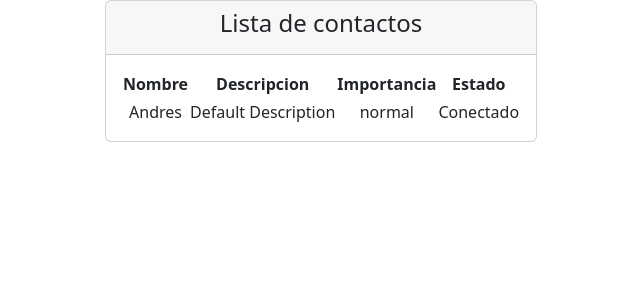
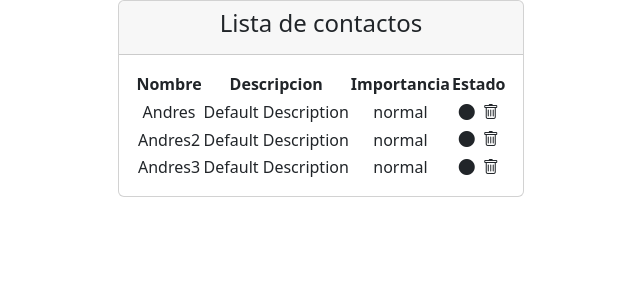
Before and after one commit to aramirezaliste/Ejercicio-React-7-8-9-OB, a React (Create React App) app: page / in a window 1280 px wide. Shown: the top 300 px of the page, without its empty margins (319-959 px from the left). Built offline with nearby package versions, Linux system fonts and the light colour scheme.

Commit message:
Modificando el estado de una tarea de incompleta a completa

```diff
--- a/src/components/contact_list.jsx
+++ b/src/components/contact_list.jsx
@@ -6,10 +6,12 @@ import { ContactComponent } from './pure/contact';
 export const ContactList = (props) => {
 
     //Contacto de prueba
-    const contactDefault = new Contacto("Andres", "Default Description", true, LEVELS.NORMAL);
+    const contactDefault = new Contacto("Andres", "Default Description", false, LEVELS.NORMAL);
+    const contactDefault1 = new Contacto("Andres2", "Default Description", false, LEVELS.NORMAL);
+    const contactDefault2 = new Contacto("Andres3", "Default Description", false, LEVELS.NORMAL);
 
     //Estado inicial componente
-    const [contacts, setContactos] = useState(contactDefault)
+    const [contacts, setContactos] = useState([contactDefault, contactDefault1, contactDefault2])
 
     //Ciclo de vida del componente
     useEffect(() => {
@@ -22,6 +24,14 @@ export const ContactList = (props) => {
         //Tendra efecto al cambiar contactos
     }, [contacts])
 
+    //Funcion que cambia el estado con un evento
+    function cambiarCompletado(contacto) {
+        console.log("Tarea completa")
+        const index = contacts.indexOf(contacto)
+        const tempContacts = [...contacts]
+        tempContacts[index].estado = !tempContacts[index].estado
+        setContactos(tempContacts)
+    }
 
     return (
         <div>
@@ -41,7 +51,15 @@ export const ContactList = (props) => {
                                 </tr>
                             </thead>
                             <tbody>
-                                <ContactComponent contacto={contacts} />
+                                {contacts.map((contact, index) => {
+                                    return (
+                                        <ContactComponent
+                                            key={index}
+                                            contacto={contact}
+                                            completa={cambiarCompletado} />
+                                    )
+                                })
+                                }
 
                             </tbody>
                         </table>
--- a/src/components/pure/contact.jsx
+++ b/src/components/pure/contact.jsx
@@ -3,7 +3,20 @@ import React from 'react'
 import PropTypes from 'prop-types'
 import { Contacto } from '../../models/contact.class';
 
-export const ContactComponent = ({ contacto }) => {
+export const ContactComponent = ({ contacto, completa }) => {
+
+
+//Cambiando el estado del contacto
+
+function contactoCompletadoIcono(){
+    if(contacto.estado){
+        return (<i className='bi bi-circle' onClick={()=>{completa(contacto)}}></i>)
+    } else{
+        return (<i className='bi bi-circle-fill' onClick={()=>{completa(contacto)}}></i>)
+    }
+}
+
+
     return (
         <tr className='fw-normal'>
             <td>
@@ -16,7 +29,8 @@ export const ContactComponent = ({ contacto }) => {
                 <span className='align-middle'>{contacto.importancia}</span>
             </td>
             <td>
-                <span className='align-middle'>{contacto.estado ? "Conectado" : "Desconectado"}</span>
+                <span className='align-middle'>{contactoCompletadoIcono()}
+                <i className='bi bi-trash ms-2'></i></span>
             </td>
         </tr>
     )
```
